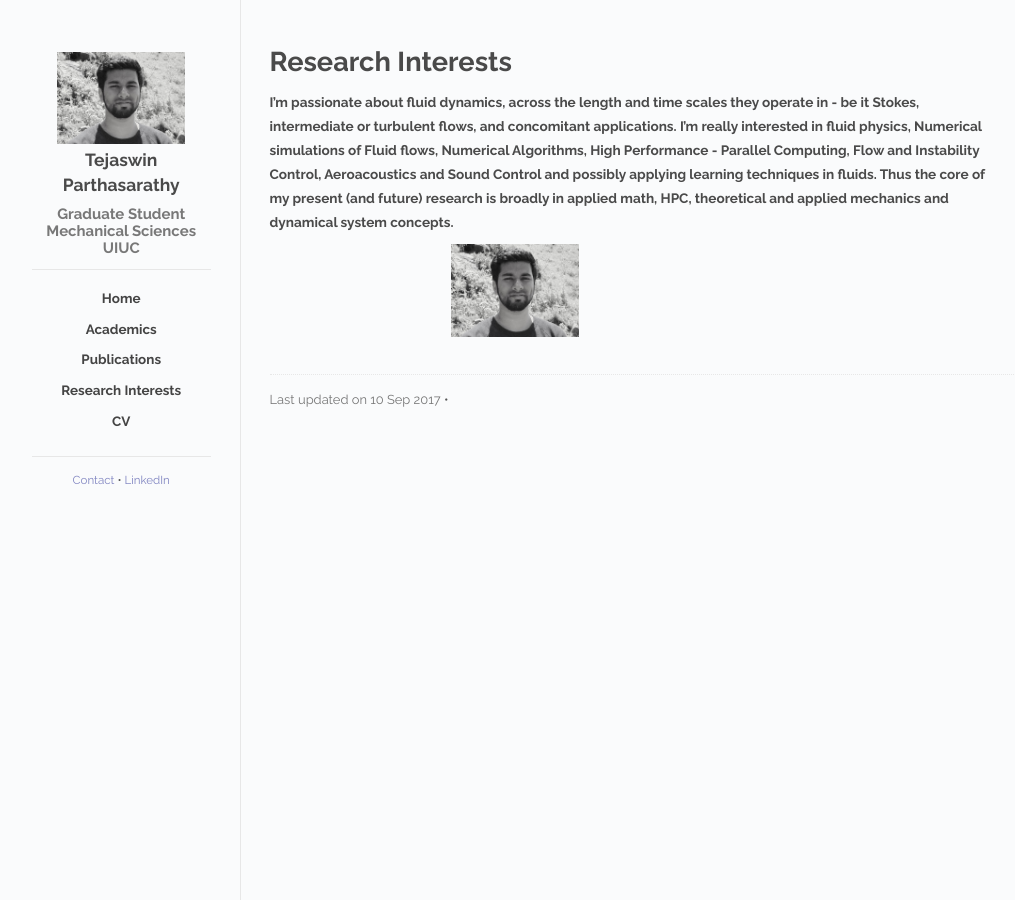
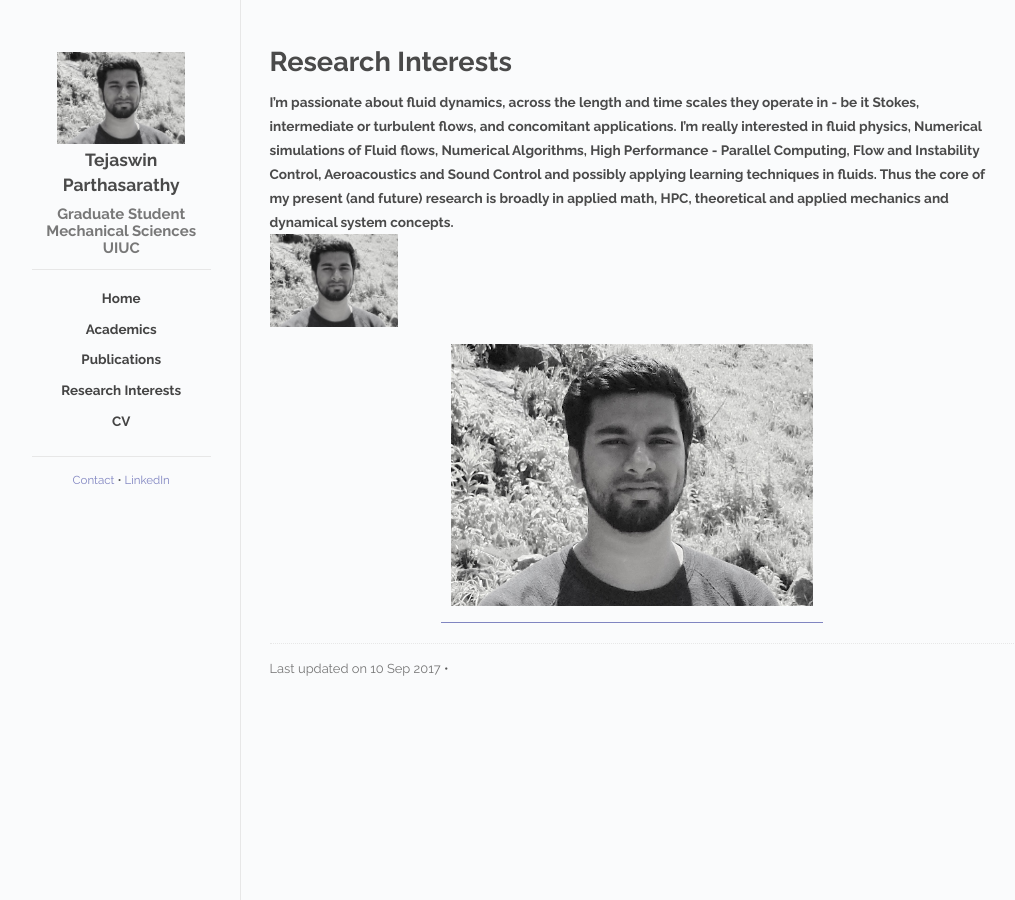
Before and after one commit to parthas1/parthas1.github.io, a Jekyll site: the page built from research/index.md, in a window 1280 px wide. Shown: the whole page, without its empty margins (118-1133 px from the left). Built offline with Jekyll 4.4.1, drawn with Linux system fonts in a browser that asks for light colours.

Commit message:
modified Research page

```diff
--- a/css/main.css
+++ b/css/main.css
@@ -81,6 +81,12 @@ a:hover {
 .posts-list li {
   text-align: center;
   line-height: 1.75em;
+}
+
+#centerimg {
+  margin: auto;
+  width: 50%;
+  padding: 10px;
 }
 
 /*****************************************************************************/
@@ -287,11 +293,6 @@ a:hover {
   background-color: #333;
 }
 
-.center {
-  margin: auto;
-  width: 50%;
-  padding: 10px;
-}
 /*****************************************************************************/
 /*
 /* Sidebar and Content
--- a/research/index.md
+++ b/research/index.md
@@ -8,3 +8,4 @@ order: 4
 #### I'm passionate about fluid dynamics, across the length and time scales they operate in - be it Stokes, intermediate or turbulent flows, and concomitant applications. I'm really interested in fluid physics, Numerical simulations of Fluid flows, Numerical Algorithms, High Performance - Parallel Computing, Flow and Instability Control, Aeroacoustics and Sound Control and possibly applying learning techniques in fluids. Thus the core of my present (and future) research is broadly in applied math, HPC, theoretical and applied mechanics and dynamical system concepts.
 
 <div class="center"><img id="logo" src="/images/profile.jpg"></div>
+<h1 class="title"><a href="/"><img id="centerimg" src="/images/profile.jpg"></a></h1>
```
